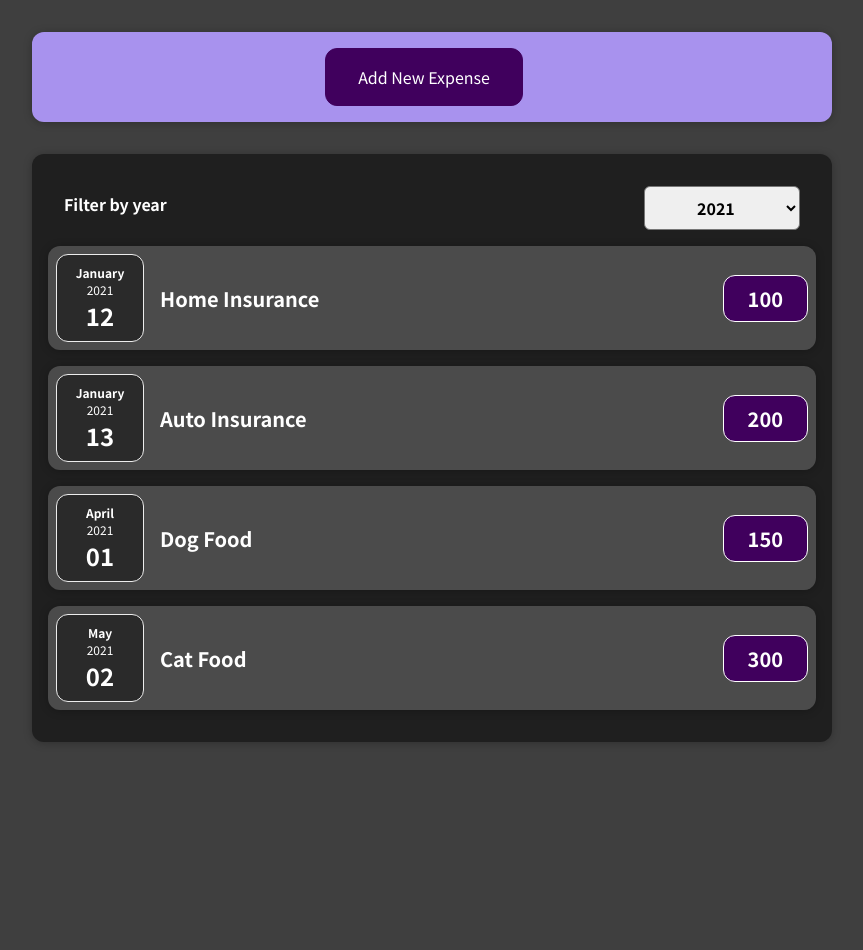
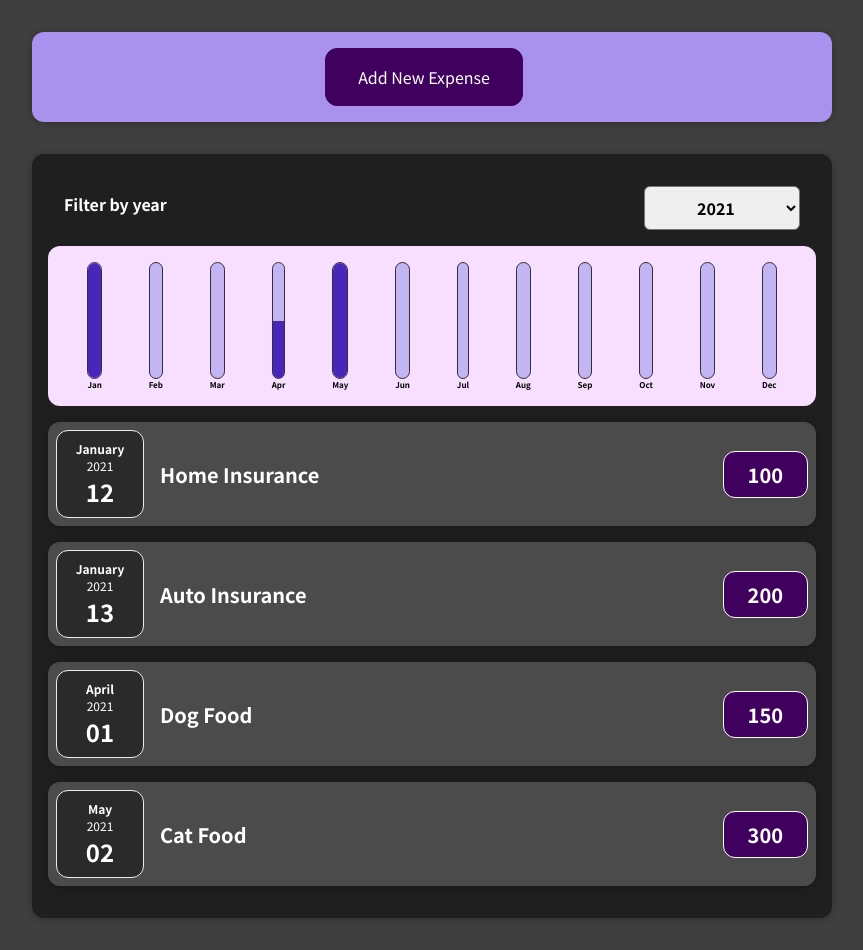
Before and after one commit to Cabonilla/react_practice_sandbox, a React (Create React App) app: page / in a window 1280 px wide. Shown: the whole page, without its empty margins (208-1071 px from the left). Before the commit the page ends 800 px from the top, so only its background shows below. Built offline with nearby package versions, Linux system fonts and the light colour scheme.

Commit message:
Added dynamic expense amount tally.

```diff
--- /dev/null
+++ b/src/components/Chart/Chart.css
@@ -0,0 +1,9 @@
+.chart {
+  padding: 1rem;
+  border-radius: 12px;
+  background-color: #f8dfff;
+  text-align: center;
+  display: flex;
+  justify-content: space-around;
+  height: 10rem;
+}
--- /dev/null
+++ b/src/components/Chart/Chart.js
@@ -0,0 +1,20 @@
+import React from 'react'
+import './Chart.css'
+import ChartBar from './ChartBar'
+
+const Chart = props => {
+  const dataPointValues = props.dataPoints.map(dataPoint => dataPoint.value)
+  const totalMaximum = Math.max(...dataPointValues)
+
+  return (
+    <div className="chart">
+      {props.dataPoints.map(dataPoint => <ChartBar
+        key={dataPoint.label}
+        value={dataPoint.value}
+        maxValue={totalMaximum}
+        label={dataPoint.label}/>)}
+    </div>
+  )
+}
+
+export default Chart
--- /dev/null
+++ b/src/components/Chart/ChartBar.css
@@ -0,0 +1,30 @@
+.chart-bar {
+  height: 100%;
+  display: flex;
+  flex-direction: column;
+  align-items: center;
+}
+
+.chart-bar__inner {
+  height: 100%;
+  width: 100%;
+  border: 1px solid #313131;
+  border-radius: 12px;
+  background-color: #c3b4f3;
+  overflow: hidden;
+  display: flex;
+  flex-direction: column;
+  justify-content: flex-end;
+}
+
+.chart-bar__fill {
+  background-color: #4826b9;
+  width: 100%;
+  transition: all 0.3s ease-out;
+}
+
+.chart-bar__label {
+  font-weight: bold;
+  font-size: 0.5rem;
+  text-align: center;
+}
--- /dev/null
+++ b/src/components/Chart/ChartBar.js
@@ -0,0 +1,22 @@
+import React from 'react';
+import './ChartBar.css';
+
+
+const ChartBar = (props) => {
+  let barFillHeight = '0%'
+
+  if (props.maxValue > 0){
+    barFillHeight = Math.round((props.value / props.maxValue) * 100) + '%'
+  }
+
+  return (
+    <div className="chart-bar">
+      <div className="chart-bar__inner">
+        <div className="chart-bar__fill" style={{height: barFillHeight}}></div>
+      </div>
+      <div className="chart-bar__label">{props.label}</div>
+    </div>
+  )
+}
+
+export default ChartBar
--- a/src/components/Expenses/Expenses.js
+++ b/src/components/Expenses/Expenses.js
@@ -2,8 +2,8 @@
 import Card from '../UI/Card';
 import ExpensesFilter from './ExpenseFilter';
 import './Expenses.css';
+import ExpensesChart from './ExpensesChart';
 import ExpensesList from './ExpensesList';
-
 
 
 const Expenses = (props) => {
@@ -23,6 +23,7 @@
     <div>
       <Card className="expenses">
         <ExpensesFilter selected={filteredYear} onChangeFilter={filterChangeHandler}/>
+        <ExpensesChart expenses={filteredExpenses} />
         <ExpensesList items={filteredExpenses}/>
       </Card>
     </div>
--- /dev/null
+++ b/src/components/Expenses/ExpensesChart.js
@@ -0,0 +1,29 @@
+import React from 'react';
+import Chart from '../Chart/Chart';
+
+
+const ExpensesChart = props => {
+  const chartDataPoints = [
+    { label: 'Jan', value: 0 },
+    { label: 'Feb', value: 0 },
+    { label: 'Mar', value: 0 },
+    { label: 'Apr', value: 0 },
+    { label: 'May', value: 0 },
+    { label: 'Jun', value: 0 },
+    { label: 'Jul', value: 0 },
+    { label: 'Aug', value: 0 },
+    { label: 'Sep', value: 0 },
+    { label: 'Oct', value: 0 },
+    { label: 'Nov', value: 0 },
+    { label: 'Dec', value: 0 }
+  ]
+
+  for (const expense of props.expenses) {
+    const expenseMonth = expense.date.getMonth()
+    chartDataPoints[expenseMonth].value += expense.amount;
+  }
+
+  return <Chart dataPoints={chartDataPoints}/>
+}
+
+export default ExpensesChart
--- a/src/components/NewExpense/ExpenseForm.js
+++ b/src/components/NewExpense/ExpenseForm.js
@@ -45,9 +45,9 @@
 
     const expenseData = {
       title: enteredTitle,
-      amount: enteredAmount,
-      date: new Date(enteredDate)
-    }
+      amount: +enteredAmount,
+      date: new Date(enteredDate),
+    };
 
     props.onSaveExpenseData(expenseData);
     setEnteredTitle('')
```
